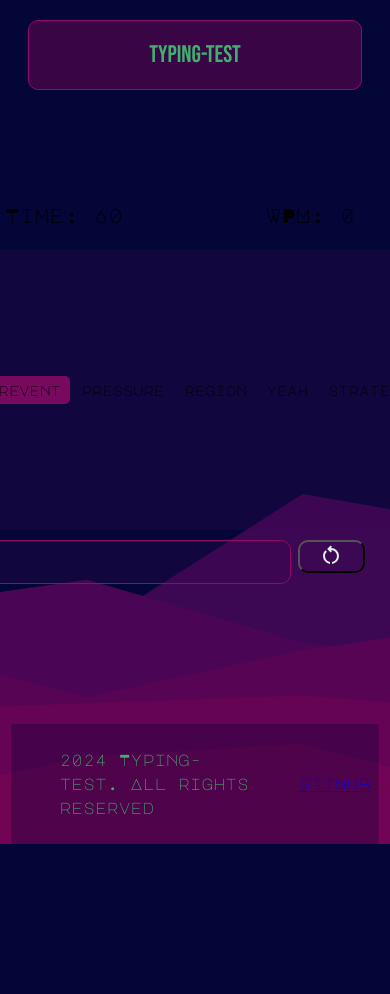
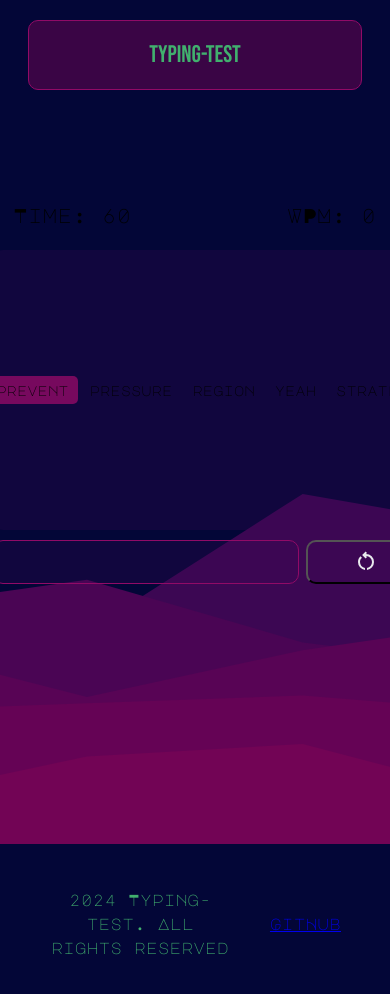
Before and after one commit to Elihu-beep/typing-test, a React (Vite) app: page / in a window 390 px wide. Shown: the top 994 px of the page. Before the commit the page ends 844 px from the top, so only its background shows below. Built offline with nearby package versions, Linux system fonts and the light colour scheme; a web font is replaced by a local one.

Commit message:
Update css

```diff
--- a/src/App.css
+++ b/src/App.css
@@ -121,32 +121,28 @@ label {
 /* Footer */
 
 footer {
+  text-align: center;
   display: flex;
   justify-content: center;
   align-items: center;
-  width: 100%;
-  color: rgb(65, 176, 110);
-  font-family: "Major Mono Display", monospace;
-  position: fixed;
-  bottom: 0;
-  left: 50%;
-  transform: translateX(-50%);
-  padding: 0.5em;
-  background-color: rgb(3, 6, 55, 0.3);
 }
 
 .AppFooter {
   display: flex;
+  height: 3em;
   justify-content: space-between;
+  width: 40em;
+  margin: 18em auto;
+  border-radius: 10px;
+  justify-content: center;
+  padding: 10px;
+  color: rgb(65, 176, 110);
+  font-family: "Major Mono Display", monospace;
 }
 
 
+
 /* Media queries */
-@media (max-width: 1250px) {
-  footer {
-    width: 90%;
-  }
-}
 
 @media (max-width: 768px) {
   .AppNav {
@@ -189,25 +185,11 @@ footer {
     font-size: 24px;
   }
 
-  .RightNav, .LeftNav {
-    font-size: 14px;
-  }
-
   main {
     padding-top: 5em;
     font-size: 14px;
+    width: 50%;
+    margin-left: 8em;
   }
 
-  .CurrentWords {
-    max-width: 30em;
-  }
-
-  input {
-    max-width: 15em;
-    max-height: 2em;
-  }
-  .resetButton {
-    width: 5em;
-    height: 2.5em;
-  }
 }
```
